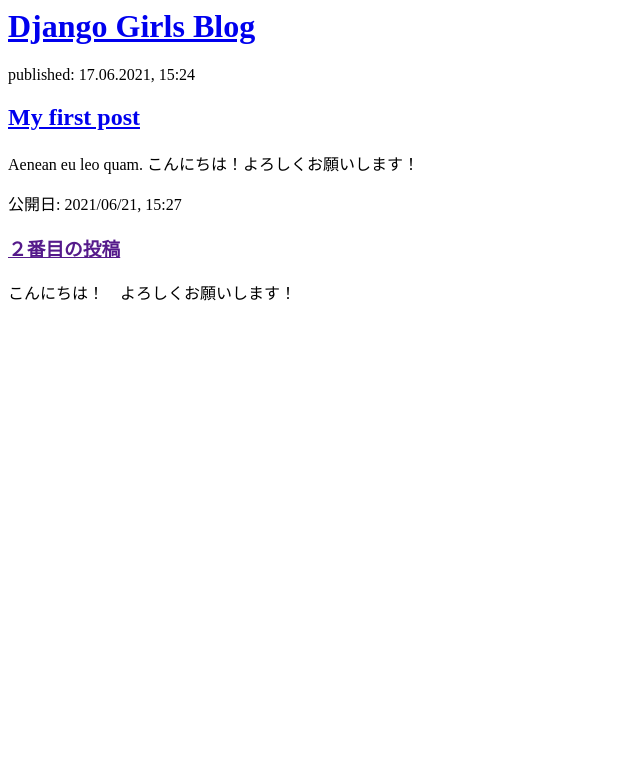
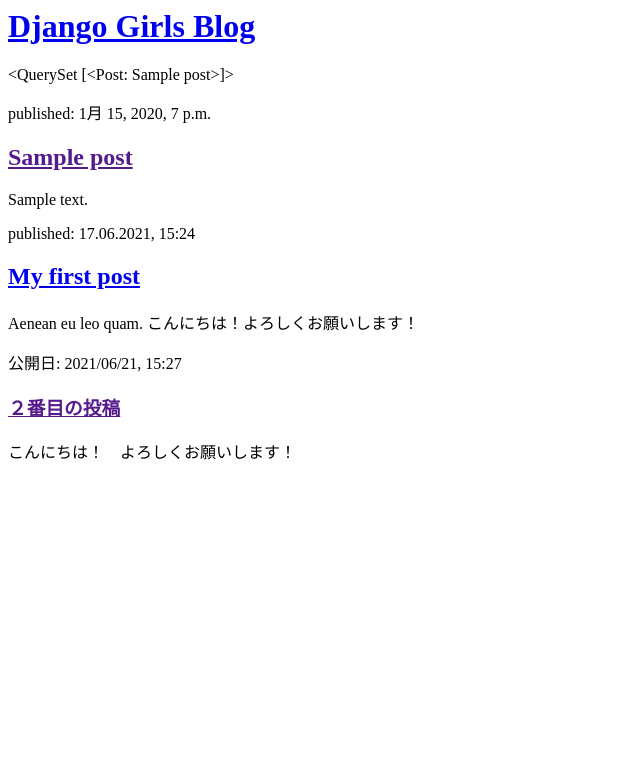
Before and after one commit to Akira817/my-first-blog, a Django app: page / in a window 1280 px wide. Shown: the top 783 px of the page, without its empty margins (0-640 px from the left). Run offline with Django 3.2, Linux system fonts and the light colour scheme; tables that the repository leaves empty hold one stand-in row (values such as "Sample post").

Commit message:
modified templates to display posts from database.

```diff
--- a/blog/templates/blog/post_list.html
+++ b/blog/templates/blog/post_list.html
@@ -6,6 +6,14 @@
         <div>
             <h1><a href="/">Django Girls Blog</a></h1>
         </div>
+        {{posts}}
+        {% for post in posts %}
+            <div>
+                <p>published: {{post.published_date }}</p>
+                <h2><a href="">{{ post.title }}</a></h2>
+                <p>{{ post.text|linebreaksbr }}</p>
+            </div>
+        {% endfor %}
 
         <div>
             <p>published: 17.06.2021, 15:24</p>
--- a/blog/views.py
+++ b/blog/views.py
@@ -1,4 +1,7 @@
 from django.shortcuts import render
+from django.utils import timezone
+from .models import Post
 
 def post_list(request):
-    return render(request, 'blog/post_list.html',{})
+    posts = Post.objects.filter(published_date__lte=timezone.now()).order_by('published_date')
+    return render(request, 'blog/post_list.html',{'posts':posts})
```
